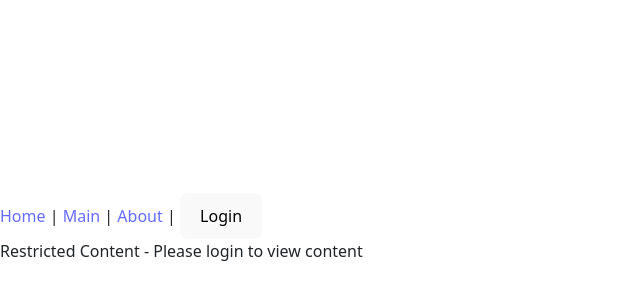
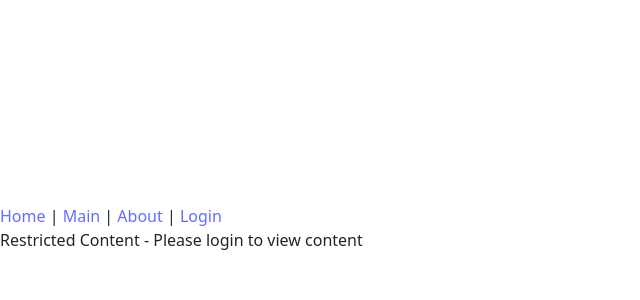
Before and after one commit to kuhn-moni/Project-3.0-React-Typescript-factbook, a React (Vite) app in the folder react_TS_factbook/: page /main in a window 1280 px wide. Shown: the part 172-472 px from the top of the page, without its empty margins (0-640 px from the left). Built offline with nearby package versions, Linux system fonts and the light colour scheme.

Commit message:
Login.tsx added to router

```diff
--- a/react_TS_factbook/src/App.tsx
+++ b/react_TS_factbook/src/App.tsx
@@ -15,6 +15,7 @@ import NoMatch from "./views/NoMatch";
 import { AuthContext, AuthContextProvider } from "./contexts/AuthContext";
 import Details from "./views/Details";
 import ProtectedLayout from "./views/ProtectedLayout";
+import Login from "./views/Login";
 
 function App() {
   const router = createBrowserRouter(
@@ -30,6 +31,7 @@ function App() {
           <Route path="/main" element={<Main />} />
         </Route>
         <Route index element={<Home />} />
+        <Route path-="login" element={<Login />} />
         <Route path="/about" element={<About />} />
         <Route path="main/:name" element={<Details />} />
       </Route>
@@ -55,7 +57,7 @@ const Root = () => {
         {user ? (
           <button onClick={logout}>Logout</button>
         ) : (
-          <button onClick={login}>Login</button>
+          <Link to={"/login"}>Login</Link>
         )}
       </nav>
 
--- a/react_TS_factbook/src/firebase.ts
+++ b/react_TS_factbook/src/firebase.ts
@@ -14,4 +14,4 @@ const firebaseConfig = {
 };
 
 // Initialize Firebase
-const app = initializeApp(firebaseConfig);
+export const app = initializeApp(firebaseConfig);
--- a/react_TS_factbook/src/views/About.tsx
+++ b/react_TS_factbook/src/views/About.tsx
@@ -1,5 +1,3 @@
-import React from "react";
-
 function About() {
   return (
     <div>
--- a/react_TS_factbook/src/views/Home.tsx
+++ b/react_TS_factbook/src/views/Home.tsx
@@ -1,5 +1,6 @@
 import { useContext } from "react";
 import { AuthContext } from "../contexts/AuthContext";
+import { app } from "../firebase";
 
 function Home() {
   const { user } = useContext(AuthContext);
```
Also changed, not shown: react_TS_factbook/src/views/Login.tsx (added).
